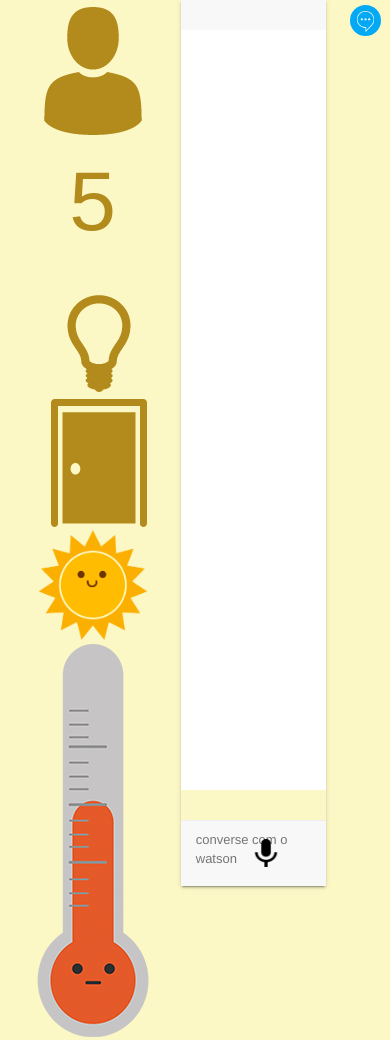
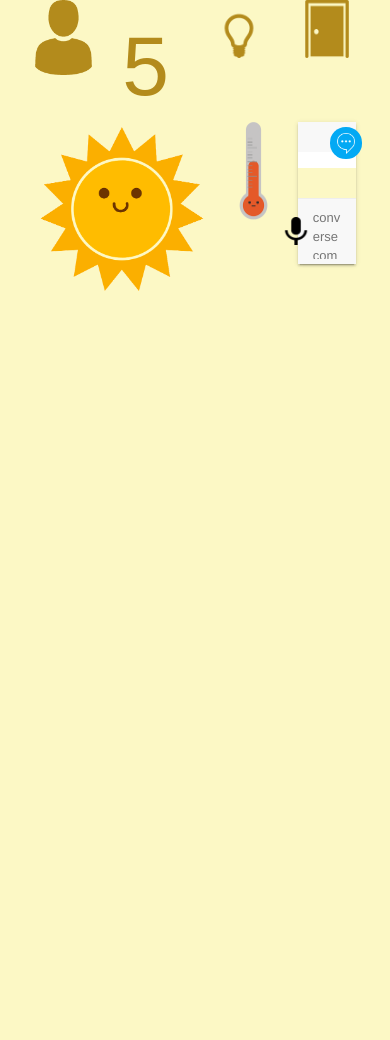
Before and after one commit to Mafralpm/Sunny, a PHP site: page / in a window 390 px wide. After the commit the page ends 291 px from the top, so only its background shows below. Run offline with PHP 8.4, Linux system fonts and the light colour scheme; some libraries are stand-ins or nearby versions.

Commit message:
arrumando responsividade com bootstrap

```diff
--- a/public/css/sunny.css
+++ b/public/css/sunny.css
@@ -13,22 +13,24 @@
     text-align: center;
 }
 
-.button{
+.button {
     float: right;
-
 }
 
 .h3-fonte {
-    display: inline-block;
     font-size: 6em;
     color: #b38b1c;
     font-family: 'arial';
 }
 
 .icons {
-  padding-top: 7px;
+    /*padding-top: 7px;*/
+    /*display: inline-block;*/
+    /*width: 20%;*/
+}
 
-    display: inline-block;
+.icones-top {
+    width: 100%;
 }
 
 .sol-termometro {
--- a/public/css/watson.css
+++ b/public/css/watson.css
@@ -23,7 +23,8 @@
     vertical-align: center;
 }
 
-#messages-main:after, #messages-main:before {
+#messages-main:after,
+#messages-main:before {
     content: "";
     display: table;
 }
@@ -55,7 +56,8 @@
 #ms-menu-trigger.toggled i:before {
     content: '\f2ea';
 }
-.fc-toolbar:before, .login-content:after {
+.fc-toolbar:before,
+.login-content:after {
     content: ""
 }
 .message-feed {
@@ -88,12 +90,14 @@
 }
 .msb-reply {
     /*box-shadow: 0 -20px 20px -5px #fff;*/
+
     position: relative;
     margin-top: 30px;
     border-top: 1px solid #eee;
     background: #f8f8f8;
 }
-.four-zero, .lc-block {
+.four-zero,
+.lc-block {
     box-shadow: 0 1px 11px rgba(0, 0, 0, .27);
 }
 .msb-reply textarea {
@@ -187,16 +191,16 @@
     padding-top: 19px;
     cursor: pointer;
 }
-#ms-menu-trigger, .message-feed.right {
+#ms-menu-trigger,
+.message-feed.right {
     text-align: right;
 }
-#ms-menu-trigger, .toggle-switch {
+#ms-menu-trigger,
+.toggle-switch {
     -webkit-user-select: none;
     -moz-user-select: none;
 }
-.limit-overflow{
-
+.limit-overflow {}
+.watson #messages-main .ms-body {
+    overflow-y: auto;
 }
-.watson #messages-main .ms-body{
-  overflow-y: auto;
-}
--- a/public/index.html
+++ b/public/index.html
@@ -17,25 +17,19 @@
 <body id="fundo">
     <main class="container">
         <div class="row">
-  <div class="col-xs-5 col-sm-6 col-md-7">
-    <div class="topo">
-      <img class="icons" src="./img/icon/icon-user-dia.png" />
-      <h3 class="h3-fonte"> 5 </h3>
-      <img class="icons" src="./img/luz/icon-luz-fechada-dia.png" />
-      <img class="icons" src="./img/porta/icon-porta-fechada-dia.png" />
+            <div class "icones-top">
+                <img class="icons col-xs-3 col-sm-2 col-md-2 col-sm-offset-2 col-md-offset-3 col-lg-offset-2" src="./img/icon/icon-user-dia.png" />
+                <h3 class="h3-fonte col-xs-3 col-sm-2 col-md-2"> 5 </h3>
+                <img class="icons col-xs-3 col-sm-2 col-md-2" src="./img/luz/icon-luz-fechada-dia.png" />
+                <img class="icons col-xs-3 col-sm-2 col-md-2" src="./img/porta/icon-porta-fechada-dia.png" />
+            </div>
         </div>
 
-    <div class="sol-termometro">
-      <img id="sol" src="./img/sunny/sunny-idol.gif" />
-      <img src="./img/termometro/icon-termo-30.png" />
-    </div>
+        <div class="row">
+            <img class="col-xs-7 col-sm-7 col-md-5 col-lg-5 col-md-offset-1" src="./img/sunny/sunny-idol.gif" />
+            <img class="col-xs-2 col-sm-2 col-md-2 col-lg-2" src="./img/termometro/icon-termo-30.png" />
 
-    <div class="conversetion">
-
-    </div>
-
-  </div>
-      <div class="col-xs-6 col-md-5">
+            <div class="col-xs-3 col-sm-3 col-md-4 col-lg-4">
                 <div id='animation' class='animated bounceInRight'>
                     <div class="tile tile-alt" id="messages-main">
                         <div class="ms-body limit-overflow" id="scroll-fixed">
@@ -52,12 +46,10 @@
                     </div>
                     <audio id="audio"> Your browser does not support the audio element.</audio>
                 </div>
-      </div>
                 <div class="button" onclick="button_animation()">
                     <img src="img/chatButton.png">
                 </div>
-
-
+            </div>
         </div>
     </main>
 
```
Also changed, not shown: public/js/dialog/scroll.js (+7 -8 lines). Lines whose indentation alone changed are shown as unchanged.
